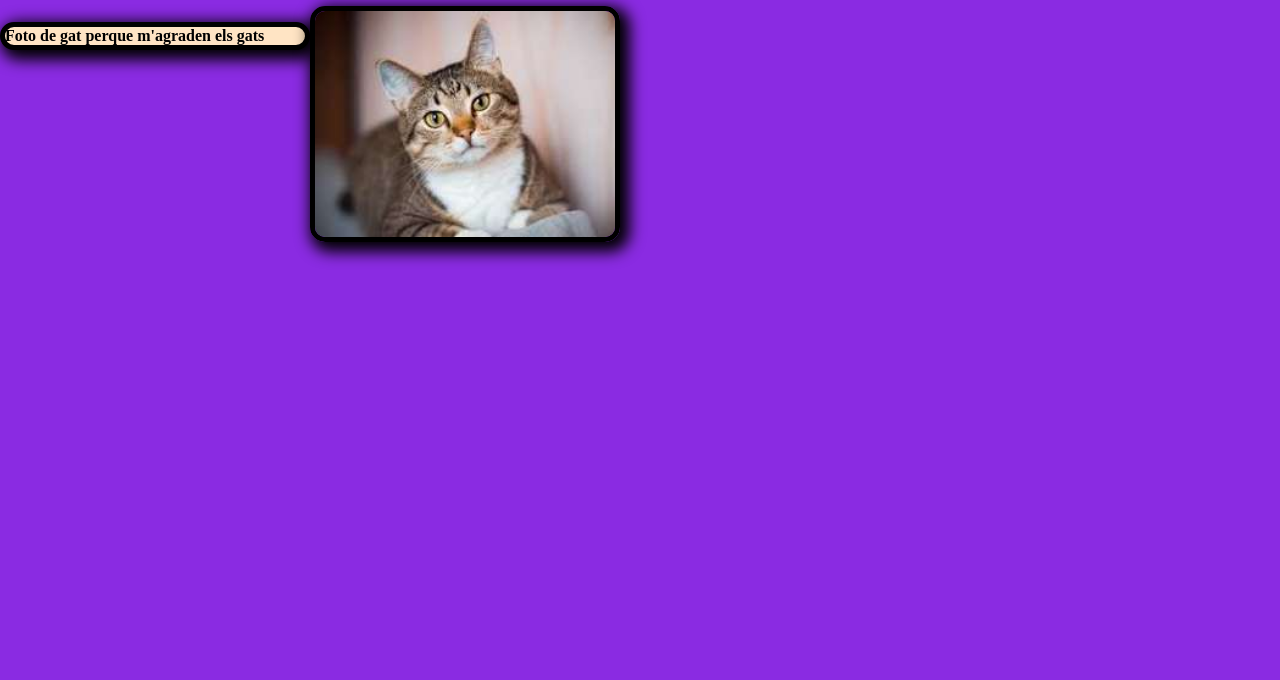
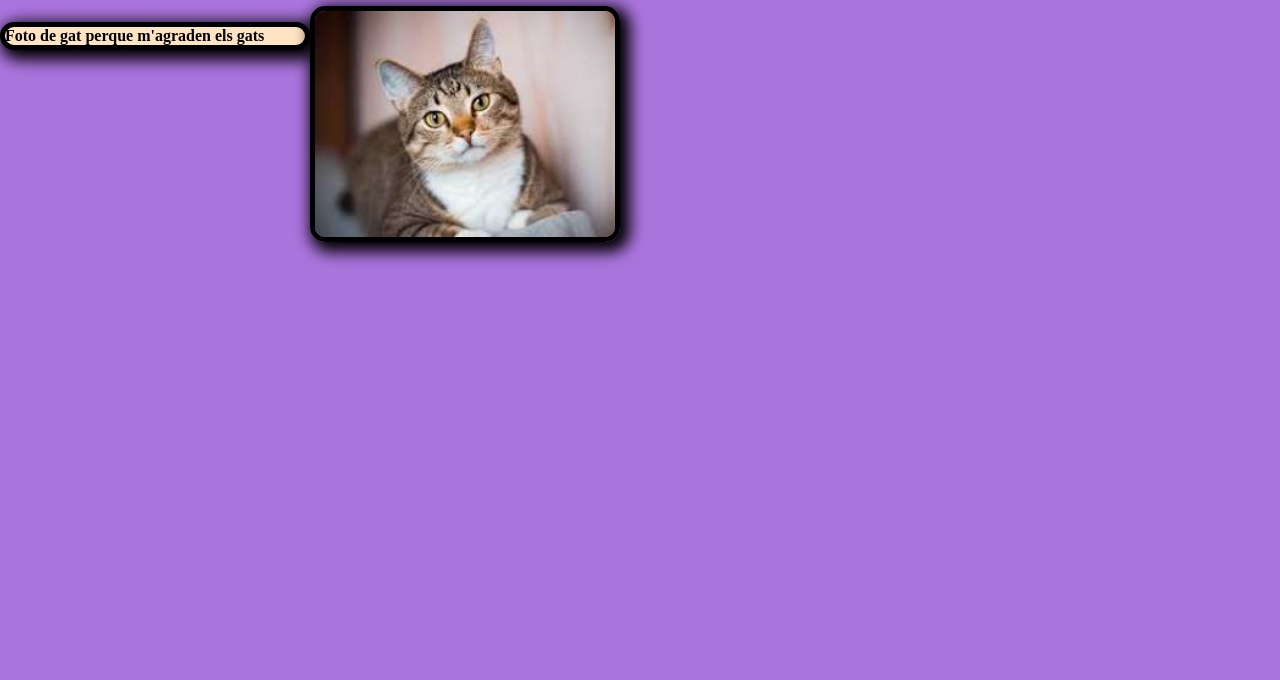
Before and after one commit to Pau72/El-meu-portfoli, a plain HTML site: page pages/index.html in a window 1280 px wide. Shown: the part 120-800 px from the top of the page. Drawn offline with Linux system fonts and the light colour scheme; files that its build step writes are made by us from their sources.

Commit message:
Add files via upload

```diff
--- a/css/style.css
+++ b/css/style.css
@@ -1,6 +1,6 @@
 body {
     margin: 0;
-    background-color: blueviolet;
+    background-color: rgb(170, 116, 221);
 }
 
 img {
```
Also changed, not shown: index.html (+1 -1 lines).
